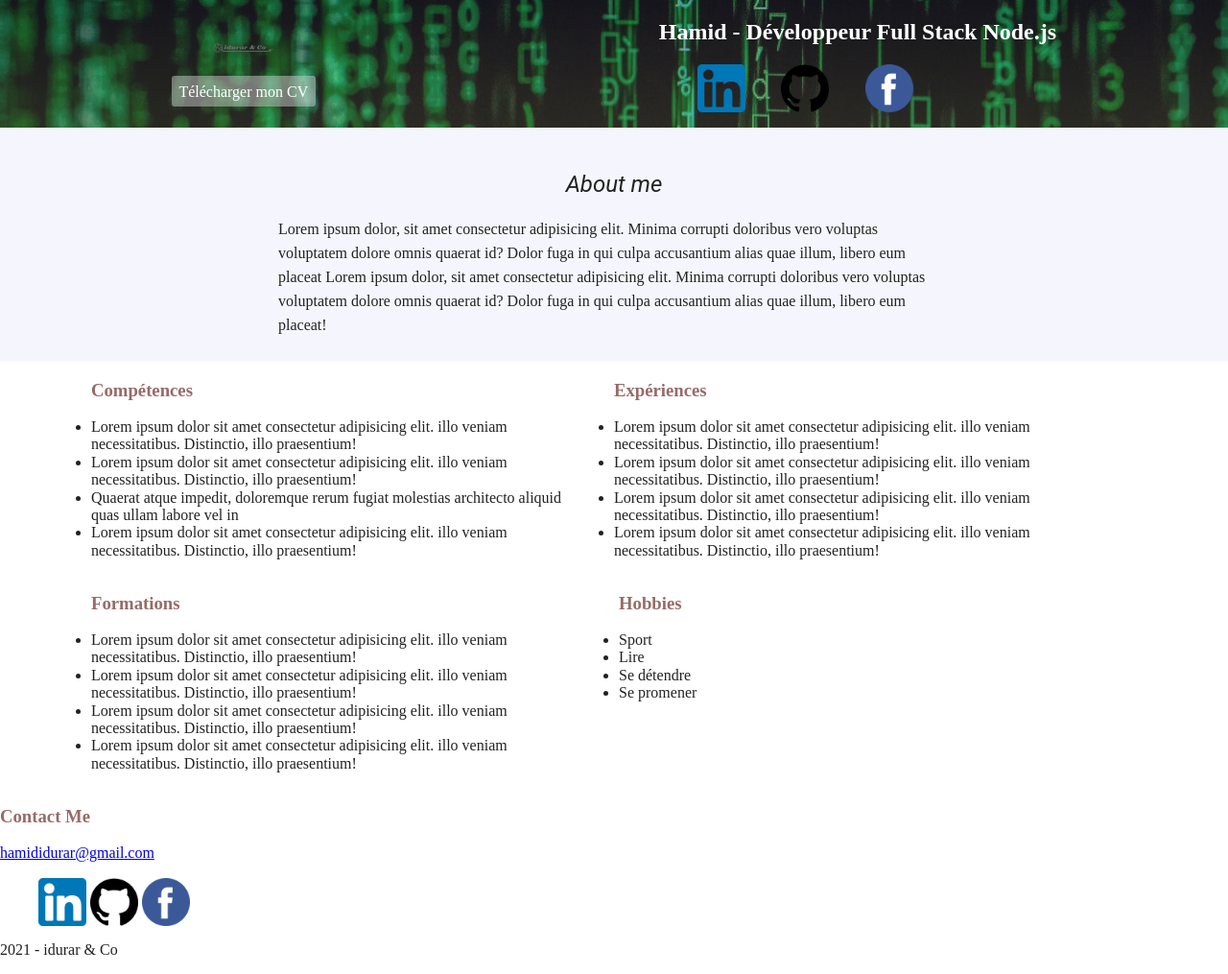
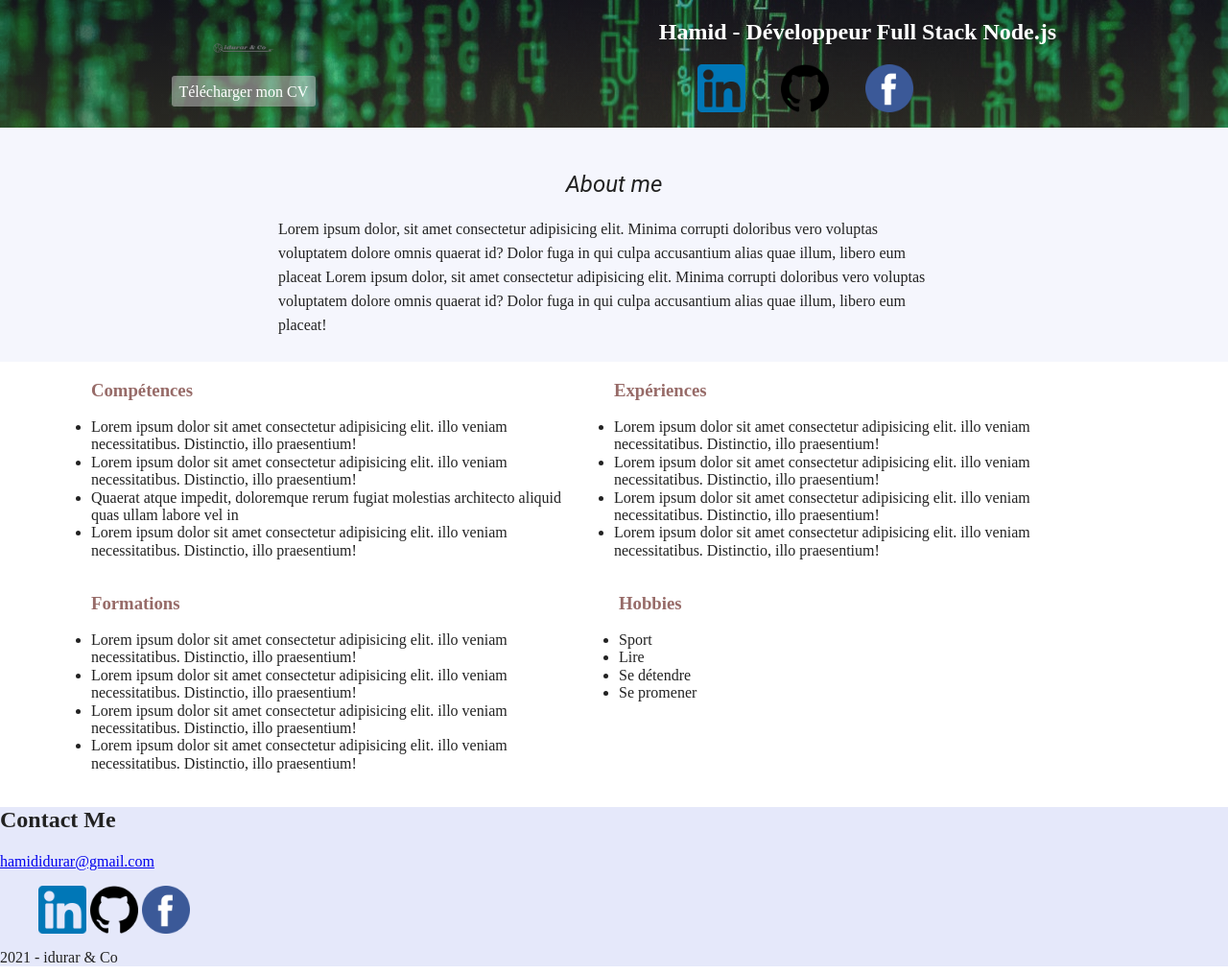
Before and after one commit to IdurarDev/mon_cv, a website built with Parcel: page index.html in a window 1280 px wide. Shown: the whole page at 96% size. Built offline with nearby package versions, Linux system fonts and the light colour scheme.

Commit message:
added css in footer

```diff
--- a/index.html
+++ b/index.html
@@ -145,9 +145,14 @@
 
       </section>
 
+
+
+    </main>
+
+    <footer class="footer-contact">
       <article class="contact-us">
 
-        <h3>Contact Me</h3>
+        <h2>Contact Me</h2>
         <a href="mailto:hamididurar@gmail.com">hamididurar@gmail.com</a>
         <figure>
           <img src="img/linkedin.png" alt="logo linkedin" width="50" />
@@ -157,9 +162,6 @@
 
       </article>
 
-    </main>
-
-    <footer>
       <p>2021 - idurar & Co</p>
     </footer>
 
```
